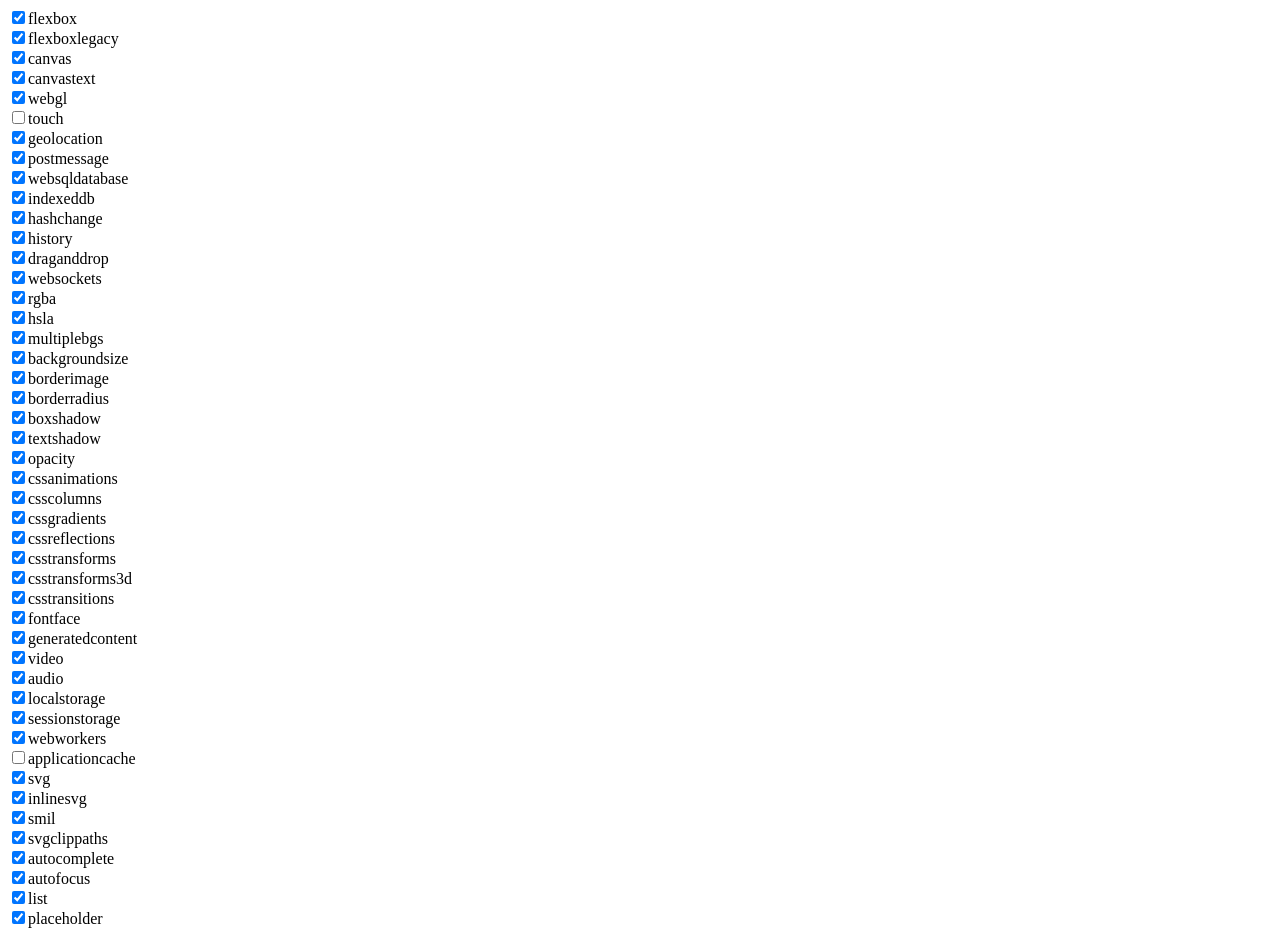
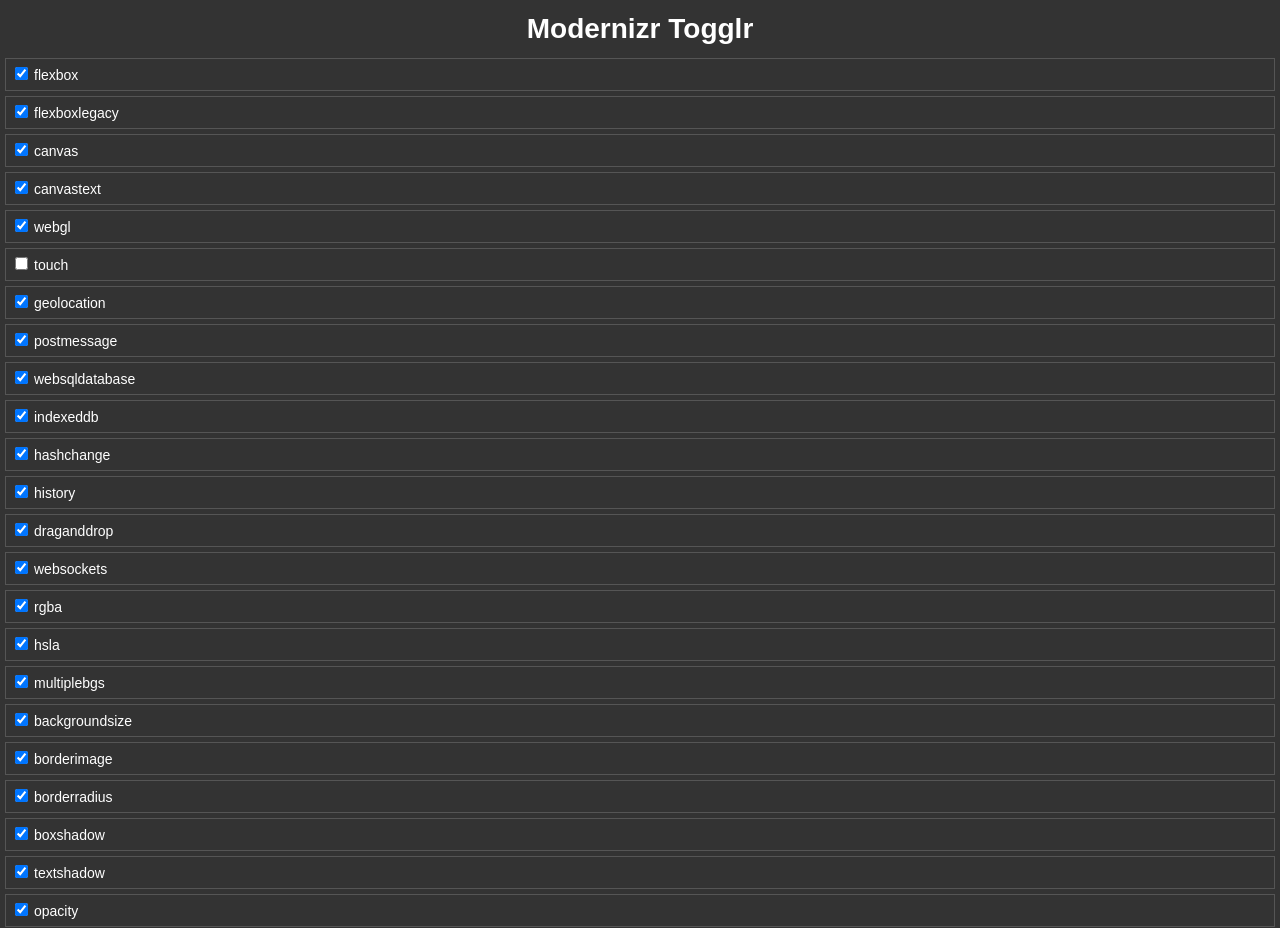
Before and after one commit to joaocunha/togglenizr, a plain HTML site: page index.html in a window 1280 px wide. Shown: the top 928 px of the page. Drawn offline with Linux system fonts and the light colour scheme.

Commit message:
adds styling

```diff
--- a/index.html
+++ b/index.html
@@ -4,12 +4,56 @@
     <title>Modernizr Toggler</title>
     <script src="modernizr.js"></script>
     <style type="text/css">
+        * {
+            -webkit-box-sizing:border-box;
+        }
+
+        html, body {
+            font-family: arial;
+            font-size: 14px;
+            line-height: 20px;
+            background: #333;
+            color: white;
+            margin: 0;
+        }
+
         label {
             display: block;
+            margin: 5px;
+            padding: 5px;
+            border: 1px solid #555;
+        }
+
+        label:hover {
+            cursor: pointer;
+            font-weight: bold;
+            background: #444;
+        }
+
+        input[type="checkbox"] {
+            margin-right: 6px;
+        }
+
+        h1 {
+            text-align: center;
+        }
+
+        p {
+            text-align: center;
+            display: block;
+            padding: 10px;
+            background: #222;
+        }
+
+        a {
+            color: #bb2227;
         }
     </style>
 </head>
 <body>
+    <h1>Modernizr Togglr</h1>
+    <div class="togglers"></div>
+    <p>crafted in a rush by <a href="http://twitter.com/joaocunha">@joaocunha</a></p>
     <script src="modernizr-toggler.js"></script>
 </body>
 </html>
--- a/modernizr-toggler.js
+++ b/modernizr-toggler.js
@@ -16,7 +16,7 @@
         label.appendChild(toggle);
         label.innerHTML += feature;
 
-        document.getElementsByTagName('body')[0].appendChild(label);
+        document.getElementsByClassName('togglers')[0].appendChild(label);
 
         document.getElementById(feature).addEventListener('change', function() {
 
```
